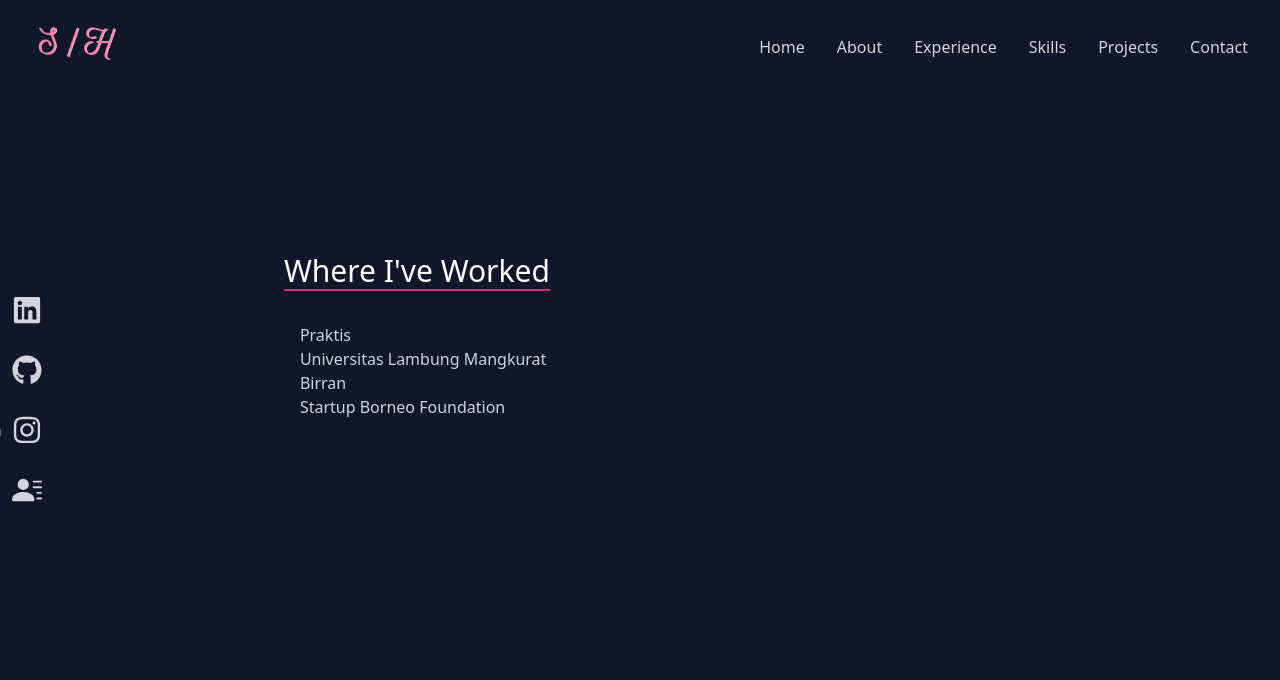
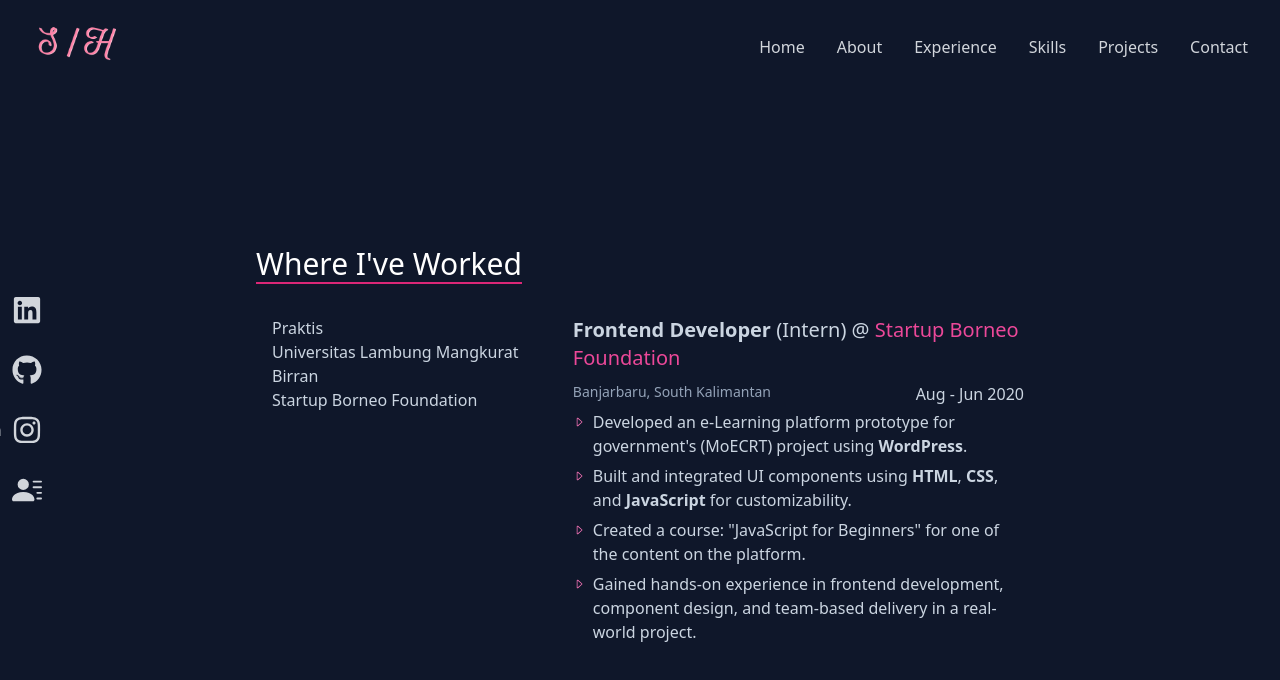
Before and after one commit to syahrilhanla/portfolio-website, a Next.js app: page / in a window 1280 px wide. Both pictures are taken after a click on the item "Startup Borneo Foundation". Shown: the part 1562-2242 px from the top of the page. Built offline with nearby package versions, Linux system fonts and the light colour scheme.

Commit message:
feat: add StartupBorneoExperience component to showcase internship role

```diff
--- a/components/Experience.jsx
+++ b/components/Experience.jsx
@@ -1,6 +1,7 @@
 import { useState } from "react";
 import PraktisExperience from "./PraktisExperience";
 import BirranExperience from "./BirranExperience";
+import StartupBorneoExperience from "./StartupBorneoExperience";
 
 const Experience = () => {
 	const [activeTab, setActiveTab] = useState("praktis");
@@ -50,6 +51,7 @@
 					<div className="min-h-[300px] overflow-visible">
 						{activeTab === "praktis" && <PraktisExperience />}
 						{activeTab === "birran" && <BirranExperience />}
+						{activeTab === "startup" && <StartupBorneoExperience />}
 					</div>
 				</div>
 			</div>
--- /dev/null
+++ b/components/StartupBorneoExperience.jsx
@@ -0,0 +1,68 @@
+import { BsCaretRight } from "react-icons/bs";
+
+const StartupBorneoExperience = () => {
+	return (
+		<div className="grid gap-1.5">
+			<h3 className="text-xl mb-1">
+				<strong className="font-semibold">Frontend Developer</strong> (Intern) @{" "}
+				<a
+					className="text-pink-500 font-light"
+					href="https://www.instagram.com/startupborneo.id/"
+					target="_blank"
+					rel="noopener noreferrer"
+				>
+					Startup Borneo Foundation
+				</a>
+			</h3>
+			<p className="font-light mb-1 flex justify-between">
+				<span className="text-sm text-slate-400">
+					Banjarbaru, South Kalimantan
+				</span>
+				Aug - Jun 2020
+			</p>
+
+			<ul className="list-none space-y-3">
+				<li className="flex gap-2 pl-0 text-pink-400 cursor-auto">
+					<span className="text-xs">
+						<BsCaretRight />
+					</span>
+					<p className="-mt-1.5 text-slate-300 font-light leading-6">
+						Developed an e-Learning platform prototype for government's (MoECRT)
+						project using <b className="font-semibold">WordPress</b>.
+					</p>
+				</li>
+				<li className="flex gap-2 pl-0 text-pink-400 cursor-auto">
+					<span className="text-xs">
+						<BsCaretRight />
+					</span>
+					<p className="-mt-1.5 text-slate-300  font-light leading-6">
+						Built and integrated UI components using{" "}
+						<b className="font-semibold">HTML</b>,{" "}
+						<b className="font-semibold">CSS</b>, and{" "}
+						<b className="font-semibold">JavaScript</b> for customizability.
+					</p>
+				</li>
+				<li className="flex gap-2 pl-0 text-pink-400 cursor-auto">
+					<span className="text-xs">
+						<BsCaretRight />
+					</span>
+					<p className="-mt-1.5 text-slate-300  font-light leading-6">
+						Created a course: "JavaScript for Beginners" for one of the content
+						on the platform.
+					</p>
+				</li>
+				<li className="flex gap-2 pl-0 text-pink-400 cursor-auto">
+					<span className="text-xs">
+						<BsCaretRight />
+					</span>
+					<p className="-mt-1.5 text-slate-300  font-light leading-6">
+						Gained hands-on experience in frontend development, component
+						design, and team-based delivery in a real-world project.
+					</p>
+				</li>
+			</ul>
+		</div>
+	);
+};
+
+export default StartupBorneoExperience;
```
